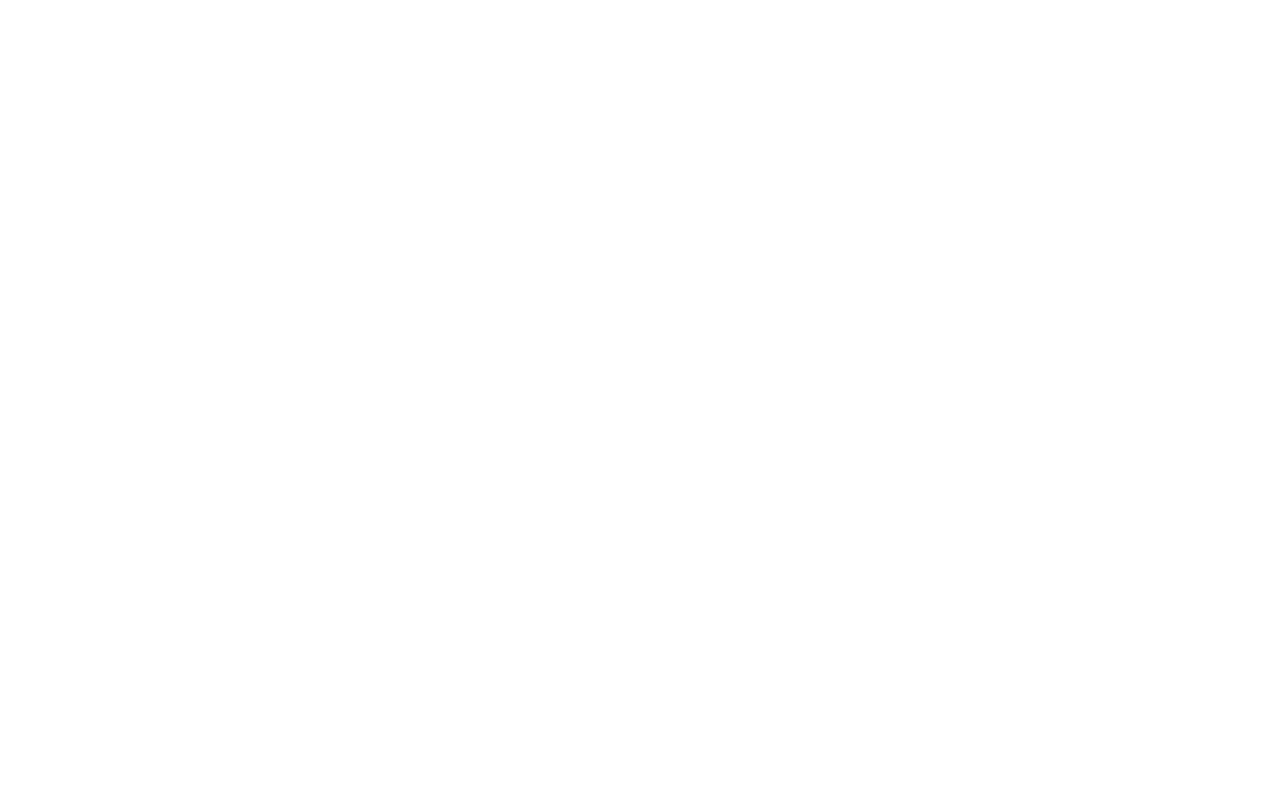
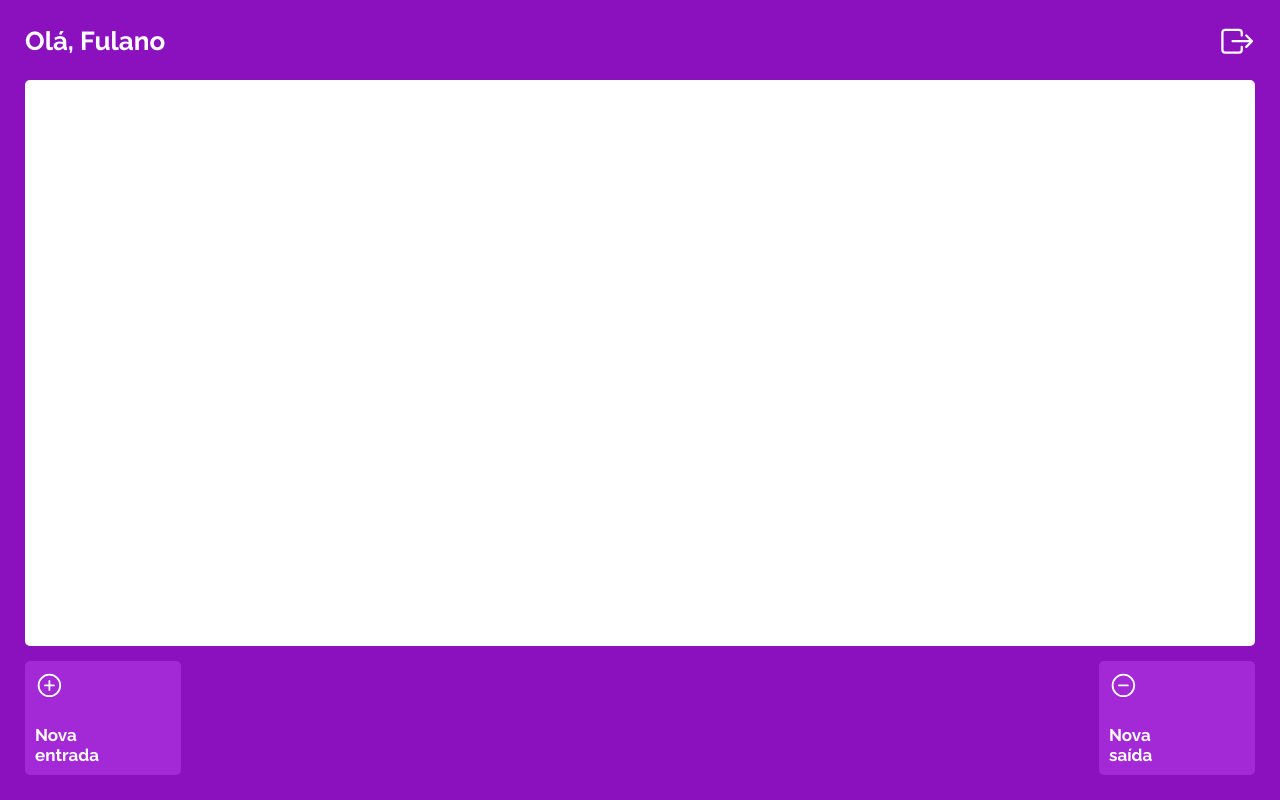
Before and after one commit to DanielThiessen25/mywallet, a React (Create React App) app: page /welcome in a window 1280 px wide. Built offline with nearby package versions, Linux system fonts and the light colour scheme; a web font is replaced by a local one.

Commit message:
Implementei o layout da pagina inicial de registros

```diff
--- a/package.json
+++ b/package.json
@@ -5,6 +5,7 @@
   "dependencies": {
     "react": "^17.0.2",
     "react-dom": "^17.0.2",
+    "react-icons": "^4.2.0",
     "react-router-dom": "^5.2.0",
     "react-scripts": "^4.0.3",
     "styled-components": "^5.3.0"
--- a/src/Components/App.js
+++ b/src/Components/App.js
@@ -2,7 +2,7 @@
 import { BrowserRouter, Switch, Route } from "react-router-dom";
 import Login from './Login';
 import SignUp from './SignUp';
-
+import Welcome from './Welcome';
 
 export default function App() {
     return (
@@ -10,6 +10,7 @@
             <Switch>
                     <Route path="/" exact={true} component={Login} />
                     <Route path="/sign-up" exact={true} component={SignUp} />
+                    <Route path="/welcome" exact={true} component={Welcome} />
             </Switch>
         </BrowserRouter>
 
--- /dev/null
+++ b/src/Components/Welcome.js
@@ -0,0 +1,82 @@
+import Screen from "./Screen";
+import styled from 'styled-components';
+import { IoExitOutline, IoAddCircleOutline, IoRemoveCircleOutline } from "react-icons/io5";
+
+export default function Welcome() {
+    return (
+        <Screen>
+            <Heading>
+                Olá, Fulano
+                <IoExitOutline color="#FFFFFF" size="1.4em"/>
+            </Heading>
+            <RecordsArea></RecordsArea>
+            <OptionsContainer>
+                <Option>
+                    <IoAddCircleOutline color="#FFFFFF" size="1.8em" />
+                    <p>Nova entrada</p>
+                </Option>
+                <Option>
+                <IoRemoveCircleOutline color="#FFFFFF" size="1.8em" />
+                    <p>Nova saída</p>
+
+                </Option>
+            </OptionsContainer>
+        </Screen>
+    );
+
+}
+
+const Heading = styled.div`
+    width: 100%;
+    height: 32px;
+    display: flex;
+    flex-direction: row;
+    align-items: center;
+    justify-content: space-between;
+    font-family: 'Raleway', sans-serif;
+    font-style: normal;
+    font-weight: bold;
+    font-size: 26px;
+    line-height: 31px;
+    color: #FFFFFF;
+    margin-bottom: 23px;
+`;
+
+const RecordsArea = styled.div`
+    width: 100%;
+    height: 100%;
+    border-radius: 5px;
+    background: #FFFFFF;
+`;
+
+const OptionsContainer = styled.div`
+    width: 100%;
+    display: flex;
+    flex-direction: row;
+    align-items: center;
+    justify-content: space-between;
+    margin-top: 15px;
+
+`;
+
+const Option = styled.div`
+    width: 156px;
+    height: 114px;
+    padding: 10px;
+    background: #A328D6;
+    border-radius: 5px;
+    display: flex;
+    flex-direction: column;
+    justify-content: space-between;
+
+    p{
+        word-spacing: 9999rem;
+        font-family: 'Raleway', sans-serif;
+        font-style: normal;
+        font-weight: bold;
+        font-size: 17px;
+        line-height: 20px;
+        color: #FFFFFF;
+
+    }
+`;
```
Also changed, not shown: 1 other file (tests, documents, lock files or other folders).
